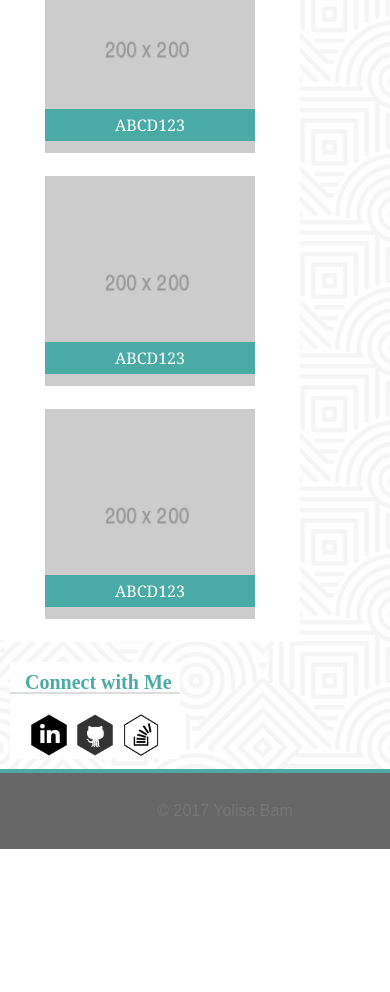
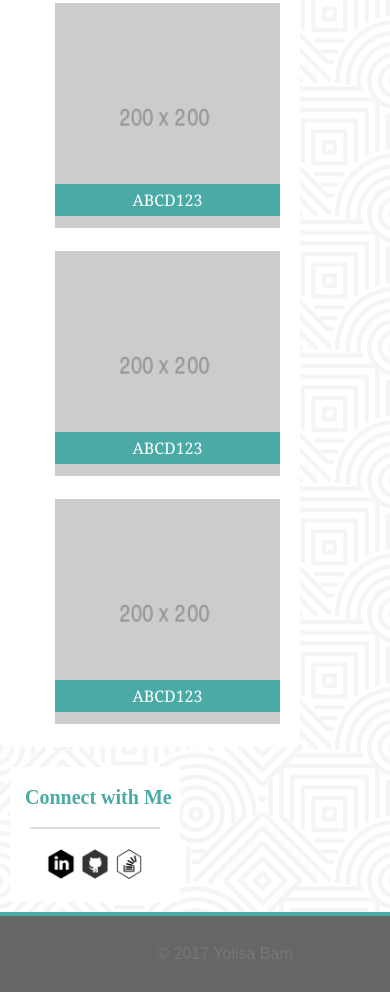
Before and after one commit to yolisabam/Responsive-Portfolio, a plain HTML site: page portfolio.html in a window 390 px wide. Shown: the part 762-1754 px from the top of the page. Before the commit the page ends 1611 px from the top, so only its background shows below. Drawn offline with Linux system fonts and the light colour scheme.

```diff
--- a/assets/css/style.css
+++ b/assets/css/style.css
@@ -239,6 +239,7 @@
     font-weight:bold;
     margin-top: 10px;
     margin-left:15px;
+    padding-top:10px;
     border-bottom: solid 2px width: 80 % #dddddd;
 }
 
@@ -261,20 +262,26 @@
 .RecentWork {
     float:none;
     margin-bottom:20px;
-    width:70%;
+    margin-right:20px;
+    width:100%;
     position:relative;
 }
 
+.RecentWork img {
+    margin-right:20px;
+}
+
+
 #PortfolioImageContainer .RecentWork:nth-child(odd){
-    margin-right:0px;
-    margin-left: 45px;
+    margin-right:20px;
+    margin-left: 0px;
 }
 
 
 /*Creating Margin on the Left of All Portfolio Images in the Right Column*/
 #PortfolioImageContainer .RecentWork:nth-child(even){
-    margin-left:45px;
-    margin-right:px;
+    margin-left:0px;
+    margin-right:20px;
 }
 
 .LargerBoxContainer {
@@ -302,7 +309,7 @@
 }
 
 .header-content {
-    max-width: 680px;
+    max-width: 500px;
     height: 70px;
 
 }
@@ -314,17 +321,20 @@
 }
 
 .inside-content-wrapper {
-    margin: 0px;
+    margin: 20px;
     padding-top: 20px;
     color:#777777;
     font-family:'Arial', 'Helvetica Neue', Helvetica, sans-serif;
     border-top: width:80%;
 }
 
+#contact-me img {
+    width:30px;
+    height:30px;
+    border:0;
 
-#PortfolioImageContainer {
-    margin: 0;
 }
+
 
 
 
```
